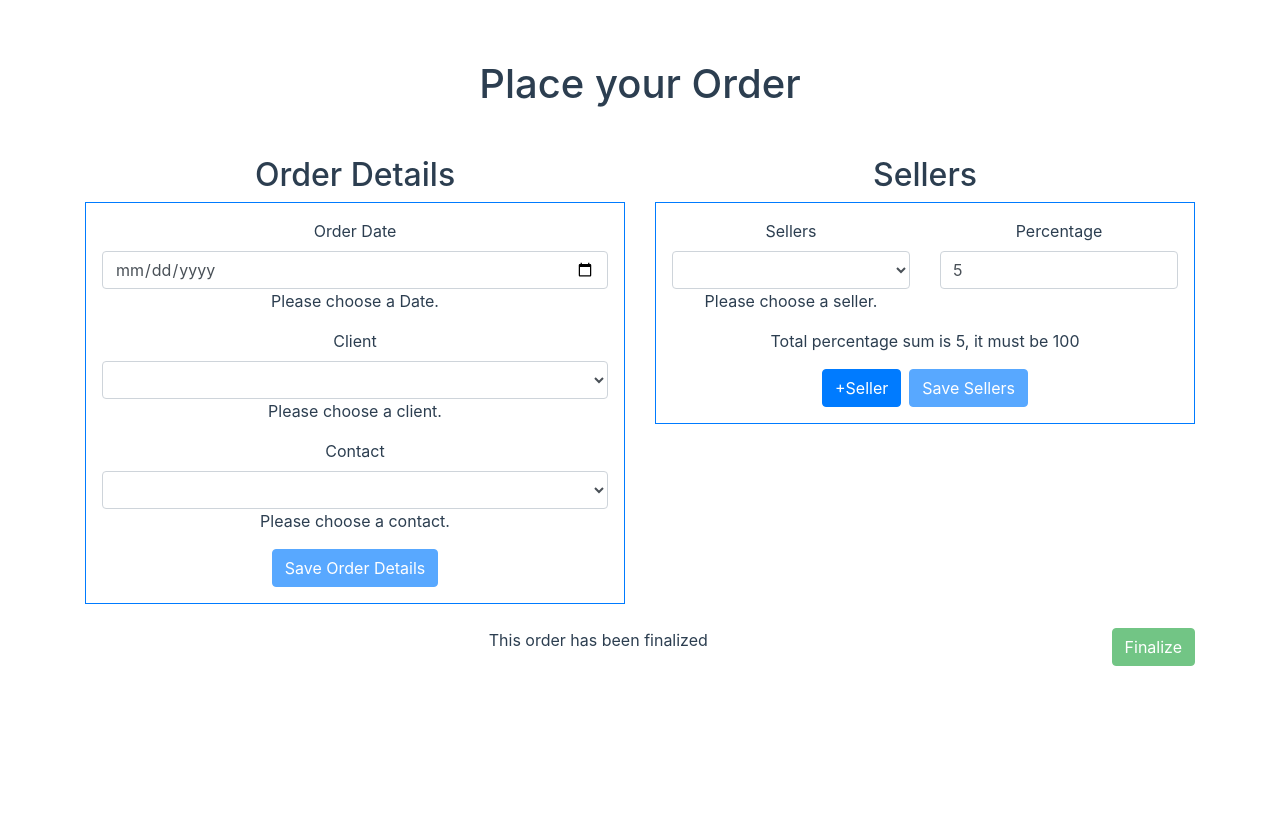
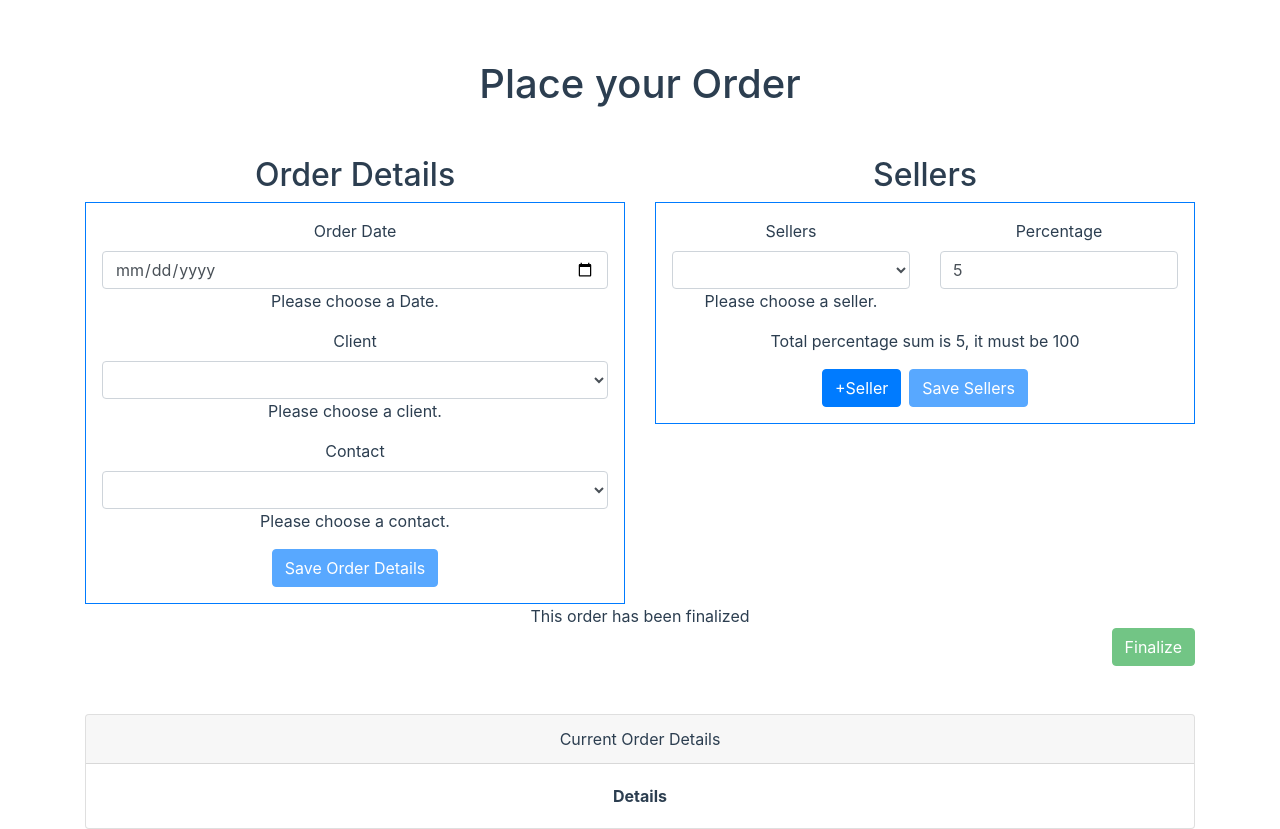
Before and after one commit to sunnyvilles/ordering-system-vue-vuex, a Vue app: page / in a window 1280 px wide. Both pictures are taken after a click on the button "Finalize". Before the commit the page ends 800 px from the top, so only its background shows below. Built offline with nearby package versions, Linux system fonts and the light colour scheme; the HTML template or start-up script is replaced by a standard one.

Commit message:
order display table

```diff
--- a/src/components/CurrentOrder.vue
+++ b/src/components/CurrentOrder.vue
@@ -8,7 +8,7 @@
 
           <OrderDetails
             :orderDetails="currentOrder.orderDetails"
-            @submit="updateOrder($event)"
+            @submit="updateOrderDetails($event)"
           ></OrderDetails>
         </div>
       </div>
@@ -22,7 +22,9 @@
         </div>
       </div>
     </div>
-    <br />
+    <div v-if="currentOrder.finalize"> This order has been finalized</div>
+    <div class="row">
+      <div class="col-sm">
         <button
             class="btn btn-success float-right"
             @click.prevent="onFinalizeOrder"
@@ -30,7 +32,11 @@
         >
           Finalize
         </button>
-    <div v-if="currentOrder.finalize"> This order has been finalized</div>
+      </div>
+    </div>
+
+  <DisplayOrder :currentOrder="currentOrderCopy"></DisplayOrder>
+
   </div>
 
 </template>
@@ -38,6 +44,7 @@
 <script>
 import OrderDetails from "./OrderDetails/OrderDetails";
 import Sellers from "./Sellers/Sellers";
+import DisplayOrder from "./DisplayOrder/DisplayOrder";
 
 export default {
   name: "CurrentOrder",
@@ -47,6 +54,7 @@ export default {
     };
   },
   components: {
+    DisplayOrder,
     OrderDetails,
     Sellers,
   },
@@ -60,8 +68,8 @@ export default {
     },
   },
   methods: {
-    updateOrder(data) {
-      this.currentOrderCopy = {...this.currentOrderCopy,...data}
+    updateOrderDetails(data) {
+      this.currentOrderCopy.orderDetails = data;
     },
     updateOrderSellers(data) {
       this.currentOrderCopy.sellers = data
--- /dev/null
+++ b/src/components/DisplayOrder/DisplayOrder.vue
@@ -0,0 +1,49 @@
+<template>
+
+  <div class="card mt-5" v-if="order">
+    <div class="card-header">
+      Current Order Details
+    </div>
+    <div class="card-body">
+      <strong>Details</strong>
+      <div class="row mt-5" v-if="order.orderDetails">
+        <div class="col-sm">{{order.orderDetails.order_date}}</div>
+        <div class="col-sm">Client id :{{order.orderDetails.client}}</div>
+        <div class="col-sm">Contact id:{{order.orderDetails.contact}}</div>
+      </div>
+
+      <table class="table mt-5"  v-if="order.sellers">
+        <thead>
+          <th>Sellers</th>
+          <th>seller ID</th>
+          <th>Percentage</th>
+        </thead>
+
+        <tbody>
+          <tr v-for="s in order.sellers" :key="s.recordId">
+            <th scope="row"></th>
+            <td>{{s.sellerId}}</td>
+            <td>{{s.percentage}}</td>
+          </tr>
+        </tbody>
+      </table>
+
+
+    </div>
+  </div>
+
+</template>
+
+<script>
+
+export default {
+  props: {
+    currentOrder: Object
+  },
+  data(){
+    return{
+      order : this.currentOrder
+    }
+  }
+}
+</script>
--- a/src/store/state.js
+++ b/src/store/state.js
@@ -6,7 +6,7 @@ export default {
   currentOrder: {
     id: null,
     orderDetails: {
-      date: "",
+      order_date: "",
       client: "",
       contact: ""
     },
```
Lines whose indentation alone changed are shown as unchanged.
